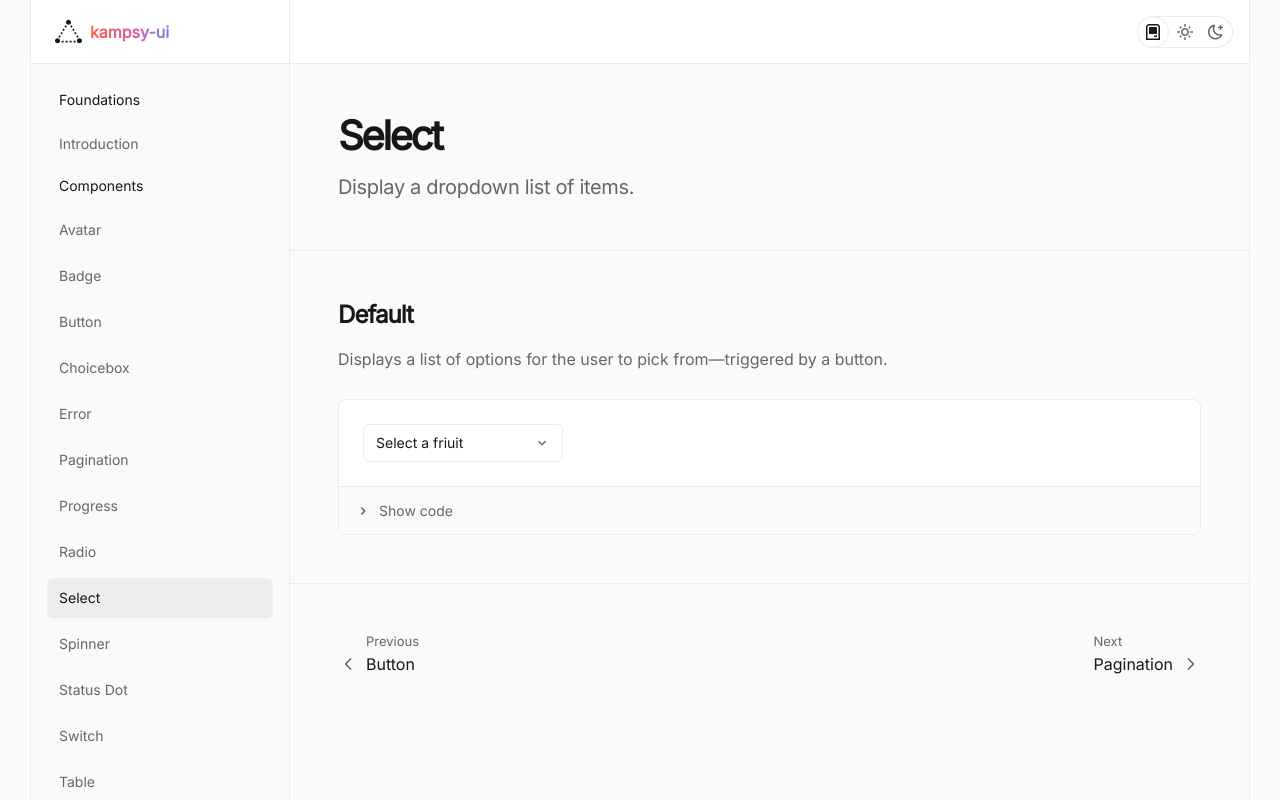
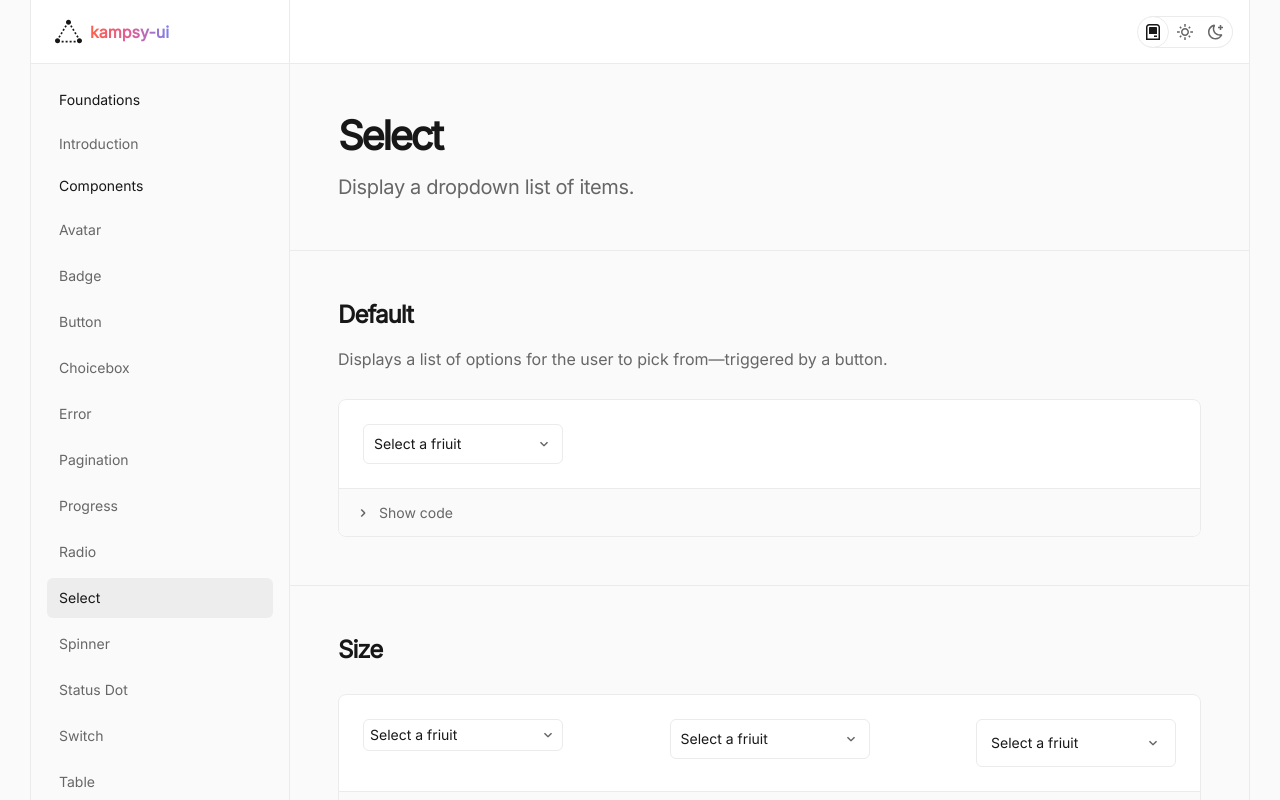
Before and after one commit to kampsy/ui, a SvelteKit app: page /select in a window 1280 px wide. Built offline with nearby package versions, Linux system fonts and the light colour scheme.

Commit message:
add size to select

```diff
--- a/src/docs/data/select.ts
+++ b/src/docs/data/select.ts
@@ -3,8 +3,8 @@ import { Select } from 'kampsy-ui';
 
 let value = $state('');
 
-<Select.Root bind:value={value}>
-	<Select.Trigger class="w-[200px]">
+<Select.Root bind:value class="w-full lg:w-auto" >
+	<Select.Trigger class="w-full lg:w-[200px]">
 		<Select.Value placeholder="select a friuit" />
 	</Select.Trigger>
 	<Select.Content>
@@ -14,3 +14,46 @@ let value = $state('');
 		<Select.Item value="pineapple">pineapple</Select.Item>
 	</Select.Content>
 </Select.Root>`;
+
+export const selectSize = `
+import { Select } from 'kampsy-ui';
+
+let value = $state('');
+
+<div class="w-full flex flex-wrap gap-4 justify-between">
+	<Select.Root size="small" bind:value class="w-full lg:w-auto">
+		<Select.Trigger class="w-full lg:w-[200px]">
+			<Select.Value placeholder="select a friuit" />
+		</Select.Trigger>
+		<Select.Content>
+			<Select.Item value="apple">apple</Select.Item>
+			<Select.Item value="banana">banana</Select.Item>
+			<Select.Item value="orange">orange</Select.Item>
+			<Select.Item value="pineapple">pineapple</Select.Item>
+		</Select.Content>
+	</Select.Root>
+
+	<Select.Root bind:value class="w-full lg:w-auto" >
+		<Select.Trigger class="w-full lg:w-[200px]">
+			<Select.Value placeholder="select a friuit" />
+		</Select.Trigger>
+		<Select.Content>
+			<Select.Item value="apple">apple</Select.Item>
+			<Select.Item value="banana">banana</Select.Item>
+			<Select.Item value="orange">orange</Select.Item>
+			<Select.Item value="pineapple">pineapple</Select.Item>
+		</Select.Content>
+	</Select.Root>
+
+	<Select.Root size="large" bind:value class="w-full lg:w-auto" >
+		<Select.Trigger class="w-full lg:w-[200px]">
+			<Select.Value placeholder="select a friuit" />
+		</Select.Trigger>
+		<Select.Content>
+			<Select.Item value="apple">apple</Select.Item>
+			<Select.Item value="banana">banana</Select.Item>
+			<Select.Item value="orange">orange</Select.Item>
+			<Select.Item value="pineapple">pineapple</Select.Item>
+		</Select.Content>
+	</Select.Root>
+</div>`;
--- a/src/lib/pagination/pagination.svelte
+++ b/src/lib/pagination/pagination.svelte
@@ -22,14 +22,14 @@
 			<div class="flex items-center gap-x-2">
 				<div class="w-[20px] h-[20px]"></div>
 				<div
-					class="mb-[2px] text-[13px] text-light-gray-900 group-hover:text-light-gray-1000 dark:text-dark-gray-900 group-hover:dark:text-dark-gray-1000 font-normal leading-[13px] capitalize"
+					class="mb-[2px] text-[13px] transition-colors text-light-gray-900 group-hover:text-light-gray-1000 dark:text-dark-gray-900 group-hover:dark:text-dark-gray-1000 font-normal leading-[13px] capitalize"
 				>
 					previous
 				</div>
 			</div>
 			<div class="flex items-center gap-x-2">
 				<div
-					class="w-[20px] h-[20px] flex items-center justify-center text-light-gray-900 group-hover:text-light-gray-1000 dark:text-dark-gray-900 group-hover:dark:text-dark-gray-1000"
+					class="w-[20px] h-[20px] transition-colors flex items-center justify-center text-light-gray-900 group-hover:text-light-gray-1000 dark:text-dark-gray-900 group-hover:dark:text-dark-gray-1000"
 				>
 					<div class="w-[16px] h-[16px]">
 						<ChevronLeft />
@@ -50,7 +50,7 @@
 		<a href={next.href} class="group" aria-label="go to next page">
 			<div class="flex items-center gap-x-2">
 				<div
-					class="mb-[2px] text-[13px] text-light-gray-900 group-hover:text-light-gray-1000 dark:text-dark-gray-900 group-hover:dark:text-dark-gray-1000 font-normal leading-[13px] capitalize"
+					class="mb-[2px] text-[13px] transition-colors text-light-gray-900 group-hover:text-light-gray-1000 dark:text-dark-gray-900 group-hover:dark:text-dark-gray-1000 font-normal leading-[13px] capitalize"
 				>
 					next
 				</div>
@@ -63,7 +63,7 @@
 					{next.title}
 				</span>
 				<div
-					class="w-[20px] h-[20px] flex items-center justify-center text-light-gray-900 group-hover:text-light-gray-1000 dark:text-dark-gray-900 group-hover:dark:text-dark-gray-1000"
+					class="w-[20px] h-[20px] transition-colors flex items-center justify-center text-light-gray-900 group-hover:text-light-gray-1000 dark:text-dark-gray-900 group-hover:dark:text-dark-gray-1000"
 				>
 					<div class="w-[16px] h-[16px]">
 						<ChevronRight />
--- a/src/lib/select/root.svelte
+++ b/src/lib/select/root.svelte
@@ -5,10 +5,11 @@
 
 	type propsT = {
 		value?: string;
+		size?: 'tiny' | 'small' | 'medium' | 'large' | undefined;
         class?: string;
 		children: Snippet;
 	};
-	let { value = $bindable(''), class: klass = '', children }: propsT = $props();
+	let { value = $bindable(''), size = 'medium', class: klass = '', children }: propsT = $props();
 
 	const selected = writable('');
 	const isActive = writable(false);
@@ -16,6 +17,7 @@
 	const contentPosition = writable('top-[112%]');
 	setContext('select', {
 		selected,
+		size: size,
 		isActive,
 		transY,
 		contentPosition
--- a/src/lib/select/trigger.svelte
+++ b/src/lib/select/trigger.svelte
@@ -10,7 +10,8 @@
 	let { class: klass = '', children }: propsT = $props();
 
 	// Get the select stores from the context
-	const { isActive, transY, contentPosition } = getContext<{
+	const {size, isActive, transY, contentPosition } = getContext<{
+		size: 'tiny' | 'small' | 'medium' | 'large';
 		isActive: Writable<boolean>;
 		transY: Writable<number>;
 		contentPosition: Writable<string>;
@@ -34,11 +35,21 @@
 		}
 		$isActive = !$isActive;
 	};
+
+	const sizeObj = {
+		tiny: 'h-[24px] text-xs leading-3',
+		small: 'h-[32px] px-[6px] text-sm leading-4',
+		medium: 'h-[40px] px-[10px] text-sm leading-[20px]',
+		large: 'h-[48px] px-[14px] text-base leading-[24px]'
+	};
+	let sizeClass = $derived.by(() => {
+		return sizeObj[size];
+	});
 </script>
 
 <button
 	onclick={toogle}
-	class="group px-3 py-2 flex items-center justify-between rounded-[6px] border border-light-gray-200 dark:border-dark-gray-400 hover:border-light-gray-500 dark:hover:border-dark-gray-500 {klass} "
+	class="group {sizeClass} flex items-center justify-between rounded-[6px] border border-light-gray-200 dark:border-dark-gray-400 hover:border-light-gray-500 dark:hover:border-dark-gray-500 {klass} "
 >
 	{@render children()}
 </button>
--- a/src/routes/select/+page.svelte
+++ b/src/routes/select/+page.svelte
@@ -5,10 +5,9 @@
 	import { asideData } from '$lib/../docs/utils/data.js';
 	import CollapseCode from '$lib/collapse/collapseCode.svelte';
 	import type { Snippet } from 'svelte';
-	import { errorDefault } from '../../docs/data/error.js';
 	import Pagination from '$lib/pagination/pagination.svelte';
 	import { Select } from '$lib/index.js';
-	import { selectDefault } from '../../docs/data/select.js';
+	import { selectDefault, selectSize } from '../../docs/data/select.js';
 
 	let value = $state('');
 </script>
@@ -37,7 +36,7 @@
 		class="bg-light-bg dark:bg-dark-bg border border-light-gray-200 dark:border-dark-gray-400 rounded-lg"
 	>
 		<div class="w-full p-4 lg:p-6">
-			<div class="w-full flex flex-wrap gap-4">
+			<div class="w-full flex flex-wrap gap-4 justify-between">
 				{@render demo()}
 			</div>
 		</div>
@@ -78,11 +77,61 @@
 	</Row>
 {/snippet}
 
+{#snippet size()}
+	<Row>
+		<h2
+			class="first-letter:capitalize text-light-gray-1000 dark:text-dark-gray-1000 text-[24px] font-semibold leading-[32px] tracking-[-0.96px] mb-3"
+		>
+			<a href="#default" id="default">size</a>
+		</h2>
+		<div class="mt-4 xl:mt-7">
+			{#snippet demo()}
+				<Select.Root size="small" bind:value class="w-full lg:w-auto" >
+					<Select.Trigger class="w-full lg:w-[200px]">
+						<Select.Value placeholder="select a friuit" />
+					</Select.Trigger>
+					<Select.Content>
+						<Select.Item value="apple">apple</Select.Item>
+						<Select.Item value="banana">banana</Select.Item>
+						<Select.Item value="orange">orange</Select.Item>
+						<Select.Item value="pineapple">pineapple</Select.Item>
+					</Select.Content>
+				</Select.Root>
+
+				<Select.Root bind:value class="w-full lg:w-auto" >
+					<Select.Trigger class="w-full lg:w-[200px]">
+						<Select.Value placeholder="select a friuit" />
+					</Select.Trigger>
+					<Select.Content>
+						<Select.Item value="apple">apple</Select.Item>
+						<Select.Item value="banana">banana</Select.Item>
+						<Select.Item value="orange">orange</Select.Item>
+						<Select.Item value="pineapple">pineapple</Select.Item>
+					</Select.Content>
+				</Select.Root>
+
+				<Select.Root size="large" bind:value class="w-full lg:w-auto" >
+					<Select.Trigger class="w-full lg:w-[200px]">
+						<Select.Value placeholder="select a friuit" />
+					</Select.Trigger>
+					<Select.Content>
+						<Select.Item value="apple">apple</Select.Item>
+						<Select.Item value="banana">banana</Select.Item>
+						<Select.Item value="orange">orange</Select.Item>
+						<Select.Item value="pineapple">pineapple</Select.Item>
+					</Select.Content>
+				</Select.Root>
+			{/snippet}
+			{@render demoAndCode(demo, selectSize)}
+		</div>
+	</Row>
+{/snippet}
+
 {#snippet prevAndNext()}
 	<Row bottomLine={false}>
 		<Pagination
-			previous={{ title: 'button', href: '/button' }}
-			next={{ title: 'pagination', href: '/pagination' }}
+			previous={{ title: 'radio', href: '/radio' }}
+			next={{ title: 'spinner', href: '/spinner' }}
 		/>
 	</Row>
 {/snippet}
@@ -90,6 +139,7 @@
 {#snippet cont()}
 	{@render select()}
 	{@render defaultSelect()}
+	{@render size()}
 	{@render prevAndNext()}
 {/snippet}
 
```
